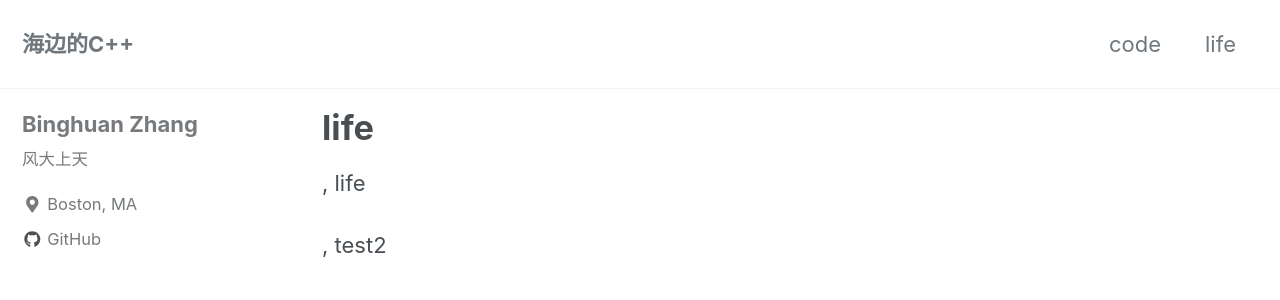
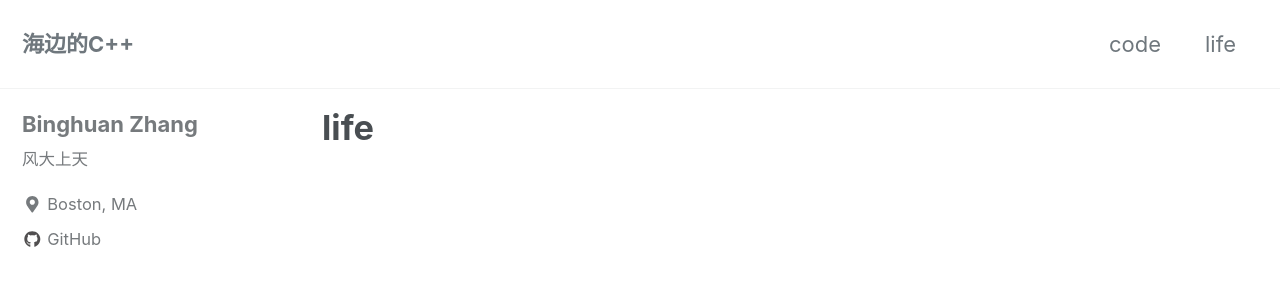
Before and after one commit to estepona/estepona.github.io, a Jekyll site: the page built from _pages/life.md, in a window 1280 px wide and 900 px high. Shown: the top 300 px of the window. Built offline with Jekyll 4.4.1, drawn with Linux system fonts in a browser that asks for light colours; cached includes are drawn as plain includes; nearby versions of some CDN libraries.

Commit message:
Update life.md

```diff
--- a/_pages/life.md
+++ b/_pages/life.md
@@ -7,7 +7,7 @@ author_profile: true
 
 {% include group-by-array collection=site.posts field="tags" %}
 
-{% for tag in group_names %}
+<!-- {% for tag in group_names %}
   <p> {{ group_name }}, {{ tag }}</p>
   {% if tag == title %}
     {% assign posts = group_items[forloop.index0] %}
@@ -15,7 +15,7 @@ author_profile: true
       {% include archive-single.html %}
     {% endfor %}
   {% endif %}
-{% endfor %}
+{% endfor %} -->
 
 {% assign posts = group_items[forloop.index0] %}
 {% for post in posts %}
```
